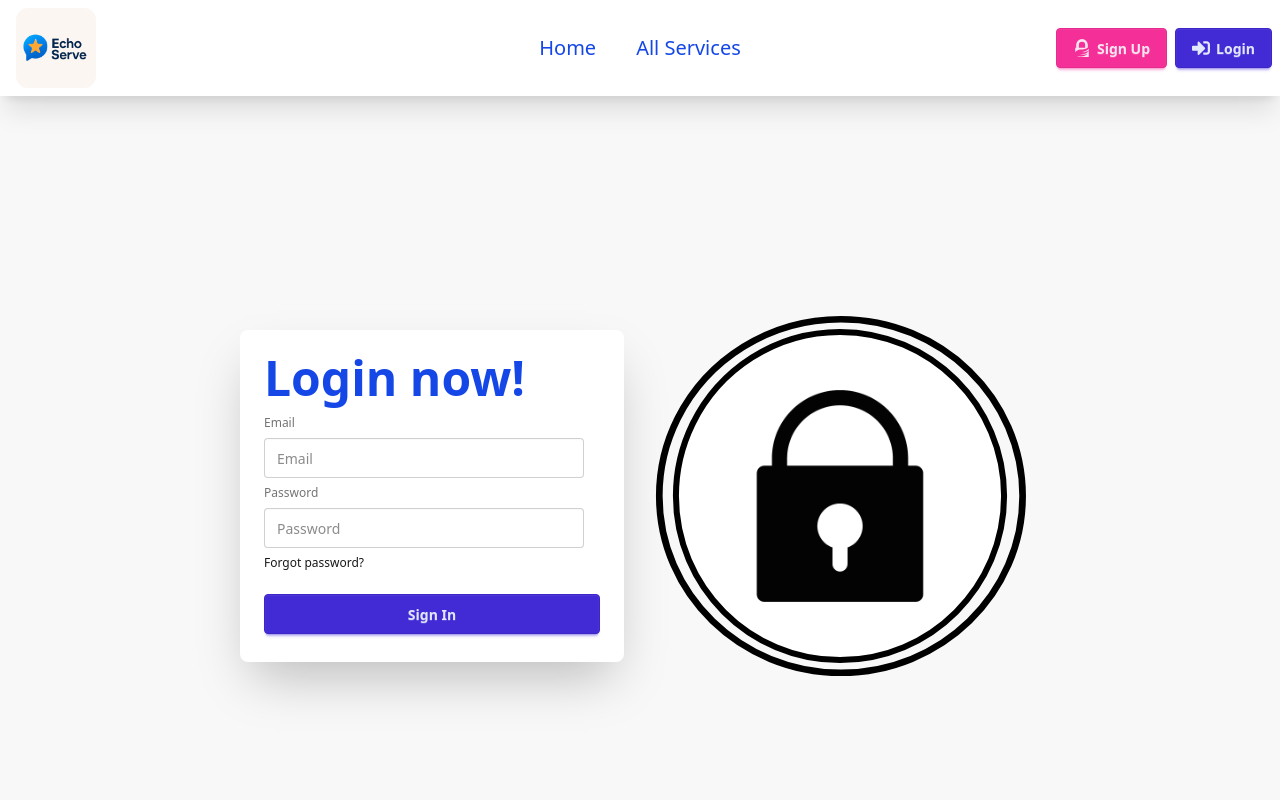
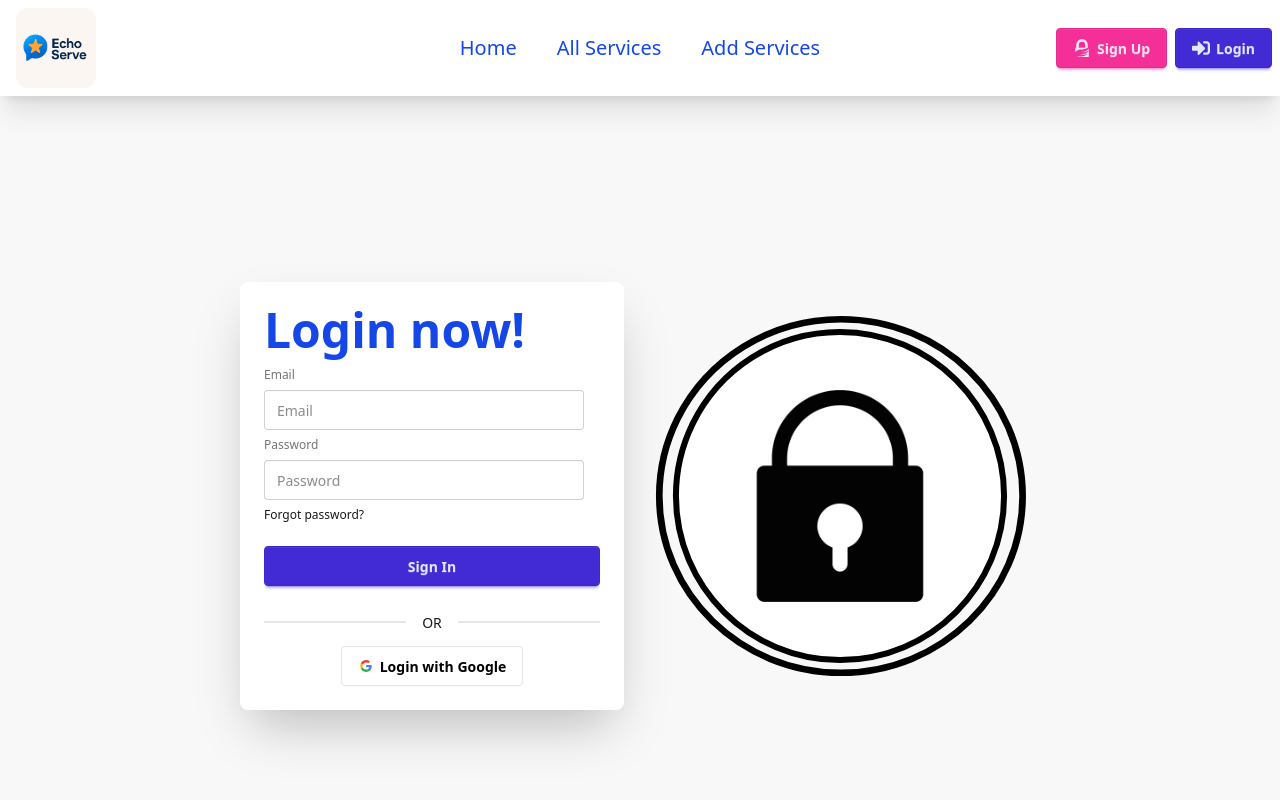
Before and after one commit to miskaran2002/echo-serve-client, a React (Vite) app: page /login in a window 1280 px wide. Shown: the top 800 px of the page. Built offline with nearby package versions, Linux system fonts and the light colour scheme; no server answers.

Commit message:
added socialLogin Files

```diff
--- a/package.json
+++ b/package.json
@@ -18,6 +18,8 @@
     "react-dom": "^19.1.0",
     "react-icons": "^5.5.0",
     "react-router": "^7.6.2",
+    "react-toastify": "^11.0.5",
+    "sweetalert2": "^11.22.0",
     "tailwindcss": "^4.1.10"
   },
   "devDependencies": {
--- a/src/contexts/Authcontext/AuthProvider.jsx
+++ b/src/contexts/Authcontext/AuthProvider.jsx
@@ -1,7 +1,11 @@
 import React, { useEffect, useState } from 'react';
 import { AuthContext } from './AuthContext';
-import { createUserWithEmailAndPassword, onAuthStateChanged, signInWithEmailAndPassword, signOut } from 'firebase/auth';
+import { createUserWithEmailAndPassword, GoogleAuthProvider, onAuthStateChanged, signInWithEmailAndPassword, signInWithPopup, signOut } from 'firebase/auth';
 import { auth } from '../../firebase/firebase.init';
+
+
+
+const googleProvider = new GoogleAuthProvider();
 
 const AuthProvider = ({children}) => {
 
@@ -16,6 +20,12 @@ const AuthProvider = ({children}) => {
     const signInUser= (email,password) => {
         setLoading(true);
         return signInWithEmailAndPassword(auth,email,password)
+    }
+
+
+    const signInWithGoogle = () => {
+        setLoading(true);
+        return signInWithPopup(auth,googleProvider)
     }
 
     const signOutUser = () => {
@@ -42,6 +52,8 @@ const AuthProvider = ({children}) => {
         signInUser,
         user,
         signOutUser,
+        signInWithGoogle,
+
 
     }
     return (
--- /dev/null
+++ b/src/pages/Addservices/AddServices.jsx
@@ -0,0 +1,11 @@
+import React from 'react';
+
+const AddServices = () => {
+    return (
+        <div>
+            This is Add Services page!!!
+        </div>
+    );
+};
+
+export default AddServices;
--- a/src/pages/Shared/Navbar.jsx
+++ b/src/pages/Shared/Navbar.jsx
@@ -35,6 +35,16 @@ const Navbar = () => {
                     }
                 >
                     All Services
+                </NavLink>
+            </li>
+            <li>
+                <NavLink
+                    to="/addServices"
+                    className={({ isActive }) =>
+                        `relative text-blue-700 text-xl font-medium transition duration-300 hover:text-blue-900 before:content-[''] before:absolute before:-bottom-1 before:left-0 before:h-[2px] before:bg-blue-600 before:transition-all before:duration-300 ${isActive ? 'before:w-full' : 'before:w-0'}`
+                    }
+                >
+                    Add Services
                 </NavLink>
             </li>
         </>
@@ -77,7 +87,7 @@ const Navbar = () => {
                                 />
                             )}
                             <button onClick={handleSignOut} className="btn btn-success">
-                                <CgLogOut className="text-lg" /> Sign Out
+                                <CgLogOut className="text-lg" /> Logout
                             </button>
                         </>
                     ) : (
--- a/src/pages/Shared/login/Login.jsx
+++ b/src/pages/Shared/login/Login.jsx
@@ -2,9 +2,20 @@ import React, { use } from 'react';
 import loginLottie from '../../../assets/lotties/Login.json'
 import Lottie from 'lottie-react';
 import { AuthContext } from '../../../contexts/Authcontext/AuthContext';
+import { useLocation, useNavigate } from 'react-router';
+import SocialLogin from './SocialLogin';
 
 const Login = () => {
     const { signInUser }=use(AuthContext)
+
+    const location=useLocation();
+    const navigate=useNavigate();
+    const from= location.state || '/';
+
+
+    console.log('location in sign in page',location)
+
+
     const handleLogin = (event) => {
         event.preventDefault();
         const form = event.target;
@@ -15,6 +26,7 @@ const Login = () => {
             .then(result => {
                 const user = result.user;
                 console.log(user);
+                navigate(from)
 
             })
             .catch(error => console.error(error));
@@ -43,6 +55,8 @@ const Login = () => {
                             </fieldset>
                         </form>
 
+                        <SocialLogin from={from}></SocialLogin>
+
                     </div>
                 </div>
             </div>
--- /dev/null
+++ b/src/pages/Shared/login/SocialLogin.jsx
@@ -0,0 +1,33 @@
+import React, { use } from 'react';
+import { AuthContext } from '../../../contexts/Authcontext/AuthContext';
+import { useNavigate } from 'react-router';
+
+const SocialLogin = ({from}) => {
+    const { signInWithGoogle }=use(AuthContext)
+    const navigate =useNavigate();
+    const handleGoogleSignIn = () => {
+        signInWithGoogle()
+        .then(result => {
+             console.log(result);
+        })
+        .catch(error => {
+            console.log(error);
+            navigate(from || '/');
+        })
+    }
+    return (
+        <div>
+            <div className="divider">OR</div>
+            <div className='flex justify-center'>
+                <button onClick={handleGoogleSignIn} className="btn  bg-white text-black border-[#e5e5e5]">
+                    <svg aria-label="Google logo" width="16" height="16" xmlns="http://www.w3.org/2000/svg" viewBox="0 0 512 512"><g><path d="m0 0H512V512H0" fill="#fff"></path><path fill="#34a853" d="M153 292c30 82 118 95 171 60h62v48A192 192 0 0190 341"></path><path fill="#4285f4" d="m386 400a140 175 0 0053-179H260v74h102q-7 37-38 57"></path><path fill="#fbbc02" d="m90 341a208 200 0 010-171l63 49q-12 37 0 73"></path><path fill="#ea4335" d="m153 219c22-69 116-109 179-50l55-54c-78-75-230-72-297 55"></path></g></svg>
+                    Login with Google
+                </button>
+
+            </div>
+
+        </div>
+    );
+};
+
+export default SocialLogin;
--- a/src/pages/Shared/signup/Signup.jsx
+++ b/src/pages/Shared/signup/Signup.jsx
@@ -1,13 +1,15 @@
 import Lottie from 'lottie-react';
 import React, { useContext } from 'react';
-import { useNavigate, Link } from 'react-router'; // ✅ Corrected
+import { useNavigate, Link } from 'react-router';
 import signUpLottie from '../../../assets/lotties/SignUp.json';
 import { AuthContext } from '../../../contexts/Authcontext/AuthContext';
-import { updateProfile } from 'firebase/auth'; // ✅ Needed to update name/photo
+import { updateProfile } from 'firebase/auth';
+import Swal from 'sweetalert2';
+
 
 const Signup = () => {
     const { createUser, signOutUser } = useContext(AuthContext);
-    const navigate = useNavigate(); // ✅ Correct way to redirect
+    const navigate = useNavigate(); //
 
     const handleSignup = (e) => {
         e.preventDefault();
@@ -29,13 +31,27 @@ const Signup = () => {
                 });
             })
             .then(() => {
+                Swal.fire({
+                    icon: 'success',
+                    title: 'Signup Successful!',
+                    text: 'Please login now.',
+                    confirmButtonColor: '#6366f1'
+                });
                 // Optionally sign out and redirect to login
                 return signOutUser();
             })
             .then(() => {
                 navigate('/login');
             })
-            .catch(error => console.log(error));
+            .catch(error => {
+                Swal.fire({
+                    icon: 'error',
+                    title: 'Signup Failed!',
+                    text: error.message,
+                    confirmButtonColor: '#ef4444'
+                });
+                console.log(error)
+            });
     };
 
     return (
@@ -73,6 +89,8 @@ const Signup = () => {
 
                                 <button className="btn btn-secondary mt-4">Signup</button>
                             </fieldset>
+
+
                         </form>
                     </div>
                 </div>
--- a/src/router/router.jsx
+++ b/src/router/router.jsx
@@ -7,6 +7,8 @@ import Signup from "../pages/Shared/signup/Signup";
 import Login from "../pages/Shared/login/Login";
 import AllServices from "../pages/Allservices/AllServices";
 import serviceDetails from "../pages/serviceDetails/serviceDetails";
+import PrivateRoute from "../routes/PrivateRoute";
+import AddServices from "../pages/Addservices/AddServices";
 
 
 const router = createBrowserRouter([
@@ -23,6 +25,10 @@ const router = createBrowserRouter([
                 path:"/allServices",
                 Component:AllServices
 
+            },
+            {
+                path:"/addServices",
+                element:<PrivateRoute><AddServices></AddServices></PrivateRoute>
             },
             {
                 path:"/services/:id",
--- a/src/routes/PrivateRoute.jsx
+++ b/src/routes/PrivateRoute.jsx
@@ -1,11 +1,15 @@
 import React, { use } from 'react';
 import { AuthContext } from '../contexts/Authcontext/AuthContext';
-import { Navigate } from 'react-router';
+import { Navigate, useLocation } from 'react-router';
 
 const PrivateRoute = ({children}) => {
     const {user} = use (AuthContext)
+    const location =useLocation();
+    console.log(location.pathname)
+
+
     if (!user) {
-        <Navigate to='/login'></Navigate>
+        return <Navigate to='/login' state={location.pathname}></Navigate>
     }
     return children;
 
```
Also changed, not shown: 1 other file (tests, documents, lock files or other folders).
